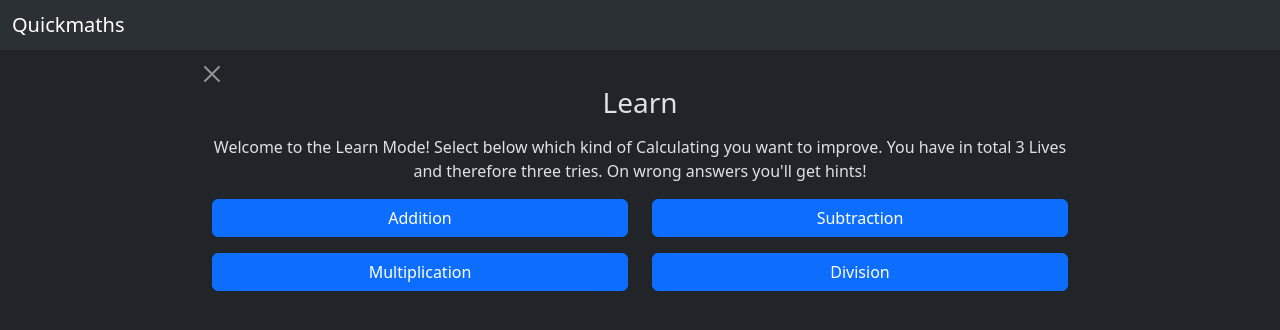
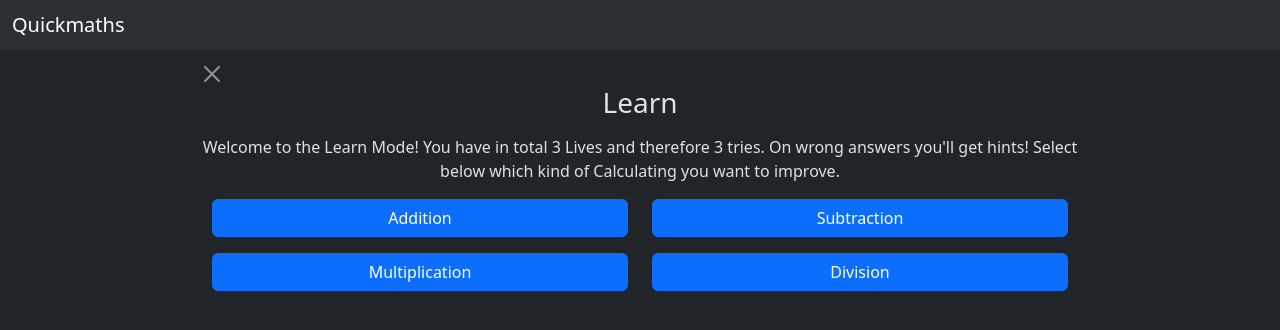
Before and after one commit to nwrenger/quickmaths, a SvelteKit app: page /learn in a window 1280 px wide. Shown: the top 330 px of the page. Built offline with nearby package versions, Linux system fonts and the light colour scheme.

Commit message:
:wrench: Changed Structure

```diff
--- a/src/routes/learn/+page.svelte
+++ b/src/routes/learn/+page.svelte
@@ -9,8 +9,8 @@
 
 	<h3 class="d-flex justify-content-center mb-3">Learn</h3>
 	<p class="text-center">
-		Welcome to the Learn Mode! Select below which kind of Calculating you want to improve. You have
-		in total 3 Lives and therefore three tries. On wrong answers you'll get hints!
+		Welcome to the Learn Mode! You have in total 3 Lives and therefore 3 tries. On wrong answers
+		you'll get hints! Select below which kind of Calculating you want to improve.
 	</p>
 	<div class="row pb-3 mx-auto m-0">
 		<div class="col-sm-6 mb-3 mb-sm-0 d-grid gap-3">
--- a/src/routes/learn/add/+page.svelte
+++ b/src/routes/learn/add/+page.svelte
@@ -1,5 +1,5 @@
 <script lang="ts">
-	import LearnView, { Quests } from '../../../components/LearnView.svelte';
+	import LearnView, { Quests } from '../LearnView.svelte';
 	import { getRandomInt } from '../../../lib/utils';
 
 	function gen(count: number): Quests[] {
--- a/src/routes/learn/div/+page.svelte
+++ b/src/routes/learn/div/+page.svelte
@@ -1,5 +1,5 @@
 <script lang="ts">
-	import LearnView, { Quests } from '../../../components/LearnView.svelte';
+	import LearnView, { Quests } from '../LearnView.svelte';
 	import { getRandomInt } from '../../../lib/utils';
 
 	function gen(count: number): Quests[] {
--- a/src/routes/learn/mul/+page.svelte
+++ b/src/routes/learn/mul/+page.svelte
@@ -1,5 +1,5 @@
 <script lang="ts">
-	import LearnView, { Quests } from '../../../components/LearnView.svelte';
+	import LearnView, { Quests } from '../LearnView.svelte';
 	import { getRandomInt } from '../../../lib/utils';
 
 	function gen(count: number): Quests[] {
--- a/src/routes/learn/sub/+page.svelte
+++ b/src/routes/learn/sub/+page.svelte
@@ -1,5 +1,5 @@
 <script lang="ts">
-	import LearnView, { Quests } from '../../../components/LearnView.svelte';
+	import LearnView, { Quests } from '../LearnView.svelte';
 	import { getRandomInt } from '../../../lib/utils';
 
 	function gen(count: number): Quests[] {
```
Also changed, not shown: src/routes/learn/LearnView.svelte (renamed from src/components/LearnView.svelte).
